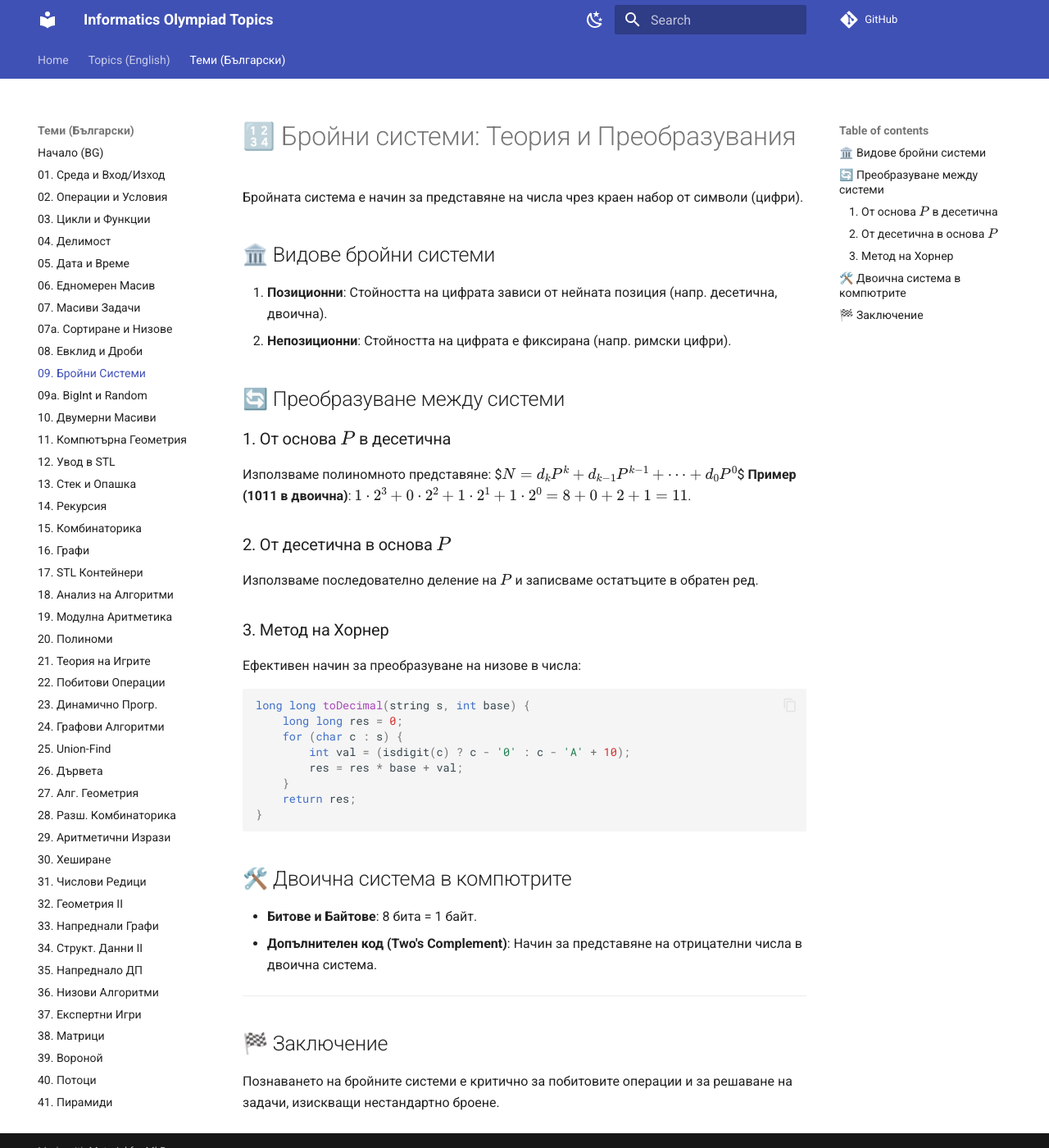
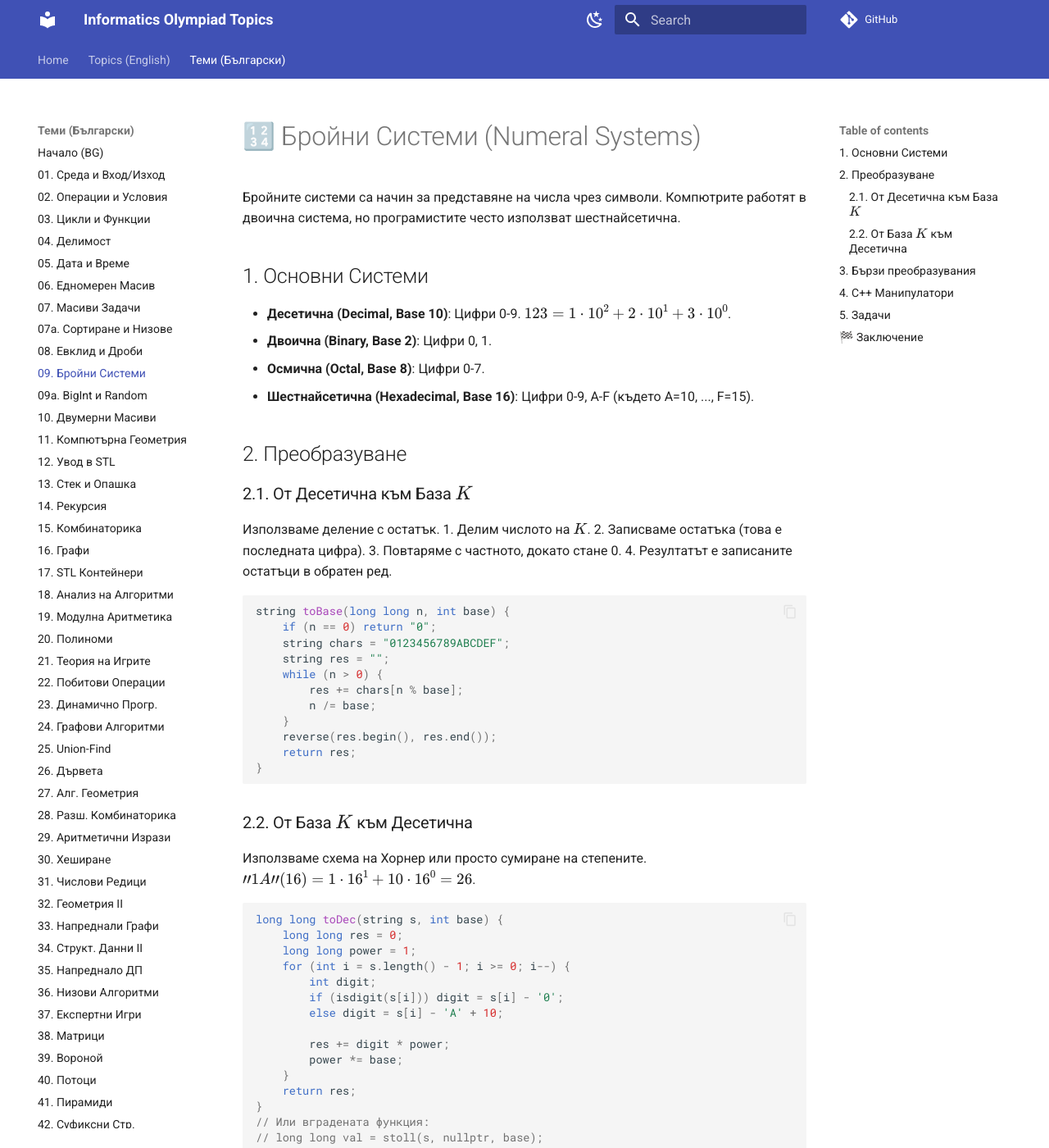
Before and after one commit to KadirYazadzhi/Informatics-Olympiad-Topics, an MkDocs documentation site: the page built from docs/BG/09.md, in a window 1280 px wide and 1400 px high. Shown: the whole window at 82% size. Built offline with MkDocs 1.6.1 and Material for MkDocs 9.7.7, drawn with Linux system fonts in a browser that asks for light colours; comment, search, counter and statistics services are not loaded; some of the changed text lies outside the part shown.

Commit message:
Expand BG/09.md: Numeral systems and conversions

````diff
--- a/docs/BG/09.md
+++ b/docs/BG/09.md
@@ -1,39 +1,76 @@
-# 🔢 Бройни системи: Теория и Преобразувания
+# 🔢 Бройни Системи (Numeral Systems)
 
-Бройната система е начин за представяне на числа чрез краен набор от символи (цифри).
+Бройните системи са начин за представяне на числа чрез символи. Компютрите работят в двоична система, но програмистите често използват шестнайсетична.
 
-## 🏛️ Видове бройни системи
-1. **Позиционни**: Стойността на цифрата зависи от нейната позиция (напр. десетична, двоична).
-2. **Непозиционни**: Стойността на цифрата е фиксирана (напр. римски цифри).
+## 1. Основни Системи
+*   **Десетична (Decimal, Base 10)**: Цифри 0-9. $123 = 1 · 10^2 + 2 · 10^1 + 3 · 10^0$.
+*   **Двоична (Binary, Base 2)**: Цифри 0, 1.
+*   **Осмична (Octal, Base 8)**: Цифри 0-7.
+*   **Шестнайсетична (Hexadecimal, Base 16)**: Цифри 0-9, A-F (където A=10, ..., F=15).
 
-## 🔄 Преобразуване между системи
+## 2. Преобразуване
 
-### 1. От основа $P$ в десетична
-Използваме полиномното представяне:
-$$N = d_k P^k + d_{k-1} P^{k-1} + \dots + d_0 P^0$$
-**Пример (1011 в двоична)**: $1\cdot 2^3 + 0\cdot 2^2 + 1\cdot 2^1 + 1\cdot 2^0 = 8 + 0 + 2 + 1 = 11$.
+### 2.1. От Десетична към База $K$
+Използваме деление с остатък.
+1.  Делим числото на $K$.
+2.  Записваме остатъка (това е последната цифра).
+3.  Повтаряме с частното, докато стане 0.
+4.  Резултатът е записаните остатъци в обратен ред.
 
-### 2. От десетична в основа $P$
-Използваме последователно деление на $P$ и записваме остатъците в обратен ред.
-
-### 3. Метод на Хорнер
-Ефективен начин за преобразуване на низове в числа:
 ```cpp
-long long toDecimal(string s, int base) {
-    long long res = 0;
-    for (char c : s) {
-        int val = (isdigit(c) ? c - '0' : c - 'A' + 10);
-        res = res * base + val;
+string toBase(long long n, int base) {
+    if (n == 0) return "0";
+    string chars = "0123456789ABCDEF";
+    string res = "";
+    while (n > 0) {
+        res += chars[n % base];
+        n /= base;
     }
+    reverse(res.begin(), res.end());
     return res;
 }
 ```
 
-## 🛠️ Двоична система в компютрите
-- **Битове и Байтове**: 8 бита = 1 байт.
-- **Допълнителен код (Two's Complement)**: Начин за представяне на отрицателни числа в двоична система.
+### 2.2. От База $K$ към Десетична
+Използваме схема на Хорнер или просто сумиране на степените.
+$"1A" (16) = 1 · 16^1 + 10 · 16^0 = 26$.
 
----
+```cpp
+long long toDec(string s, int base) {
+    long long res = 0;
+    long long power = 1;
+    for (int i = s.length() - 1; i >= 0; i--) {
+        int digit;
+        if (isdigit(s[i])) digit = s[i] - '0';
+        else digit = s[i] - 'A' + 10;
+
+        res += digit * power;
+        power *= base;
+    }
+    return res;
+}
+// Или вградената функция:
+// long long val = stoll(s, nullptr, base);
+```
+
+## 3. Бързи преобразувания
+Между бази, които са степени на 2 ($2, 8, 16$), може да се преобразува директно чрез групиране на битове.
+*   **2 -> 16**: Групираме по 4 бита отдясно наляво. `1101 0101` -> `D 5` -> `D5`.
+*   **16 -> 2**: Всяка цифра става 4 бита.
+*   **2 -> 8**: Групираме по 3 бита.
+
+## 4. C++ Манипулатори
+```cpp
+int x = 255;
+cout << hex << x << endl; // ff
+cout << oct << x << endl; // 377
+cout << dec << x << endl; // 255 (връща към десетична)
+```
+
+## 5. Задачи
+1.  **Codeforces 492C**: Vanya and Exams (изисква long long).
+2.  **UVa 10018**: Reverse and Add (палиндроми).
+3.  **SPOJ ADDREV**: Adding Reversed Numbers.
 
 ## 🏁 Заключение
-Познаването на бройните системи е критично за побитовите операции и за решаване на задачи, изискващи нестандартно броене.
+Внимавайте с препълването при високи степени (напр. база 2 при дълги низове). За числа над 64 бита ползвайте BigInt.
````
